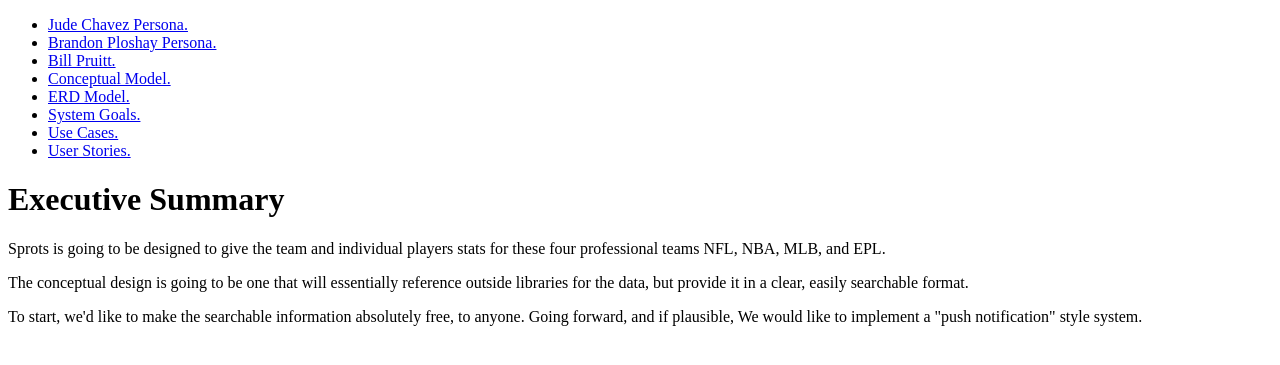
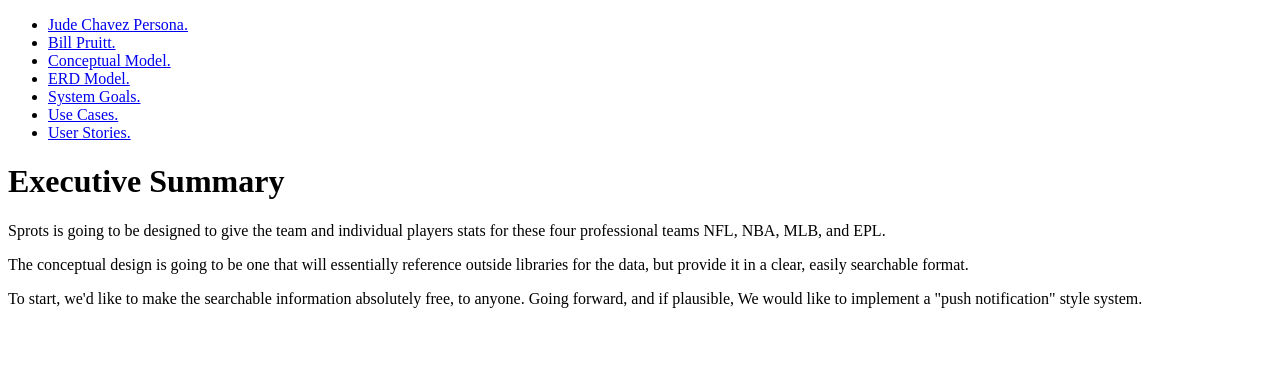
Before and after one commit to chrispaul3625/sprots, a PHP site: page / in a window 1280 px wide. Shown: the top 365 px of the page. Run offline with PHP 8.4, Linux system fonts and the light colour scheme.

Commit message:
deleted brandon from index.php, no longer need persona.
https://app.asana.com/0/84113659891085/85573252999751

```diff
--- a/public_html/epic/index.php
+++ b/public_html/epic/index.php
@@ -6,7 +6,6 @@
 	<body>
 		<ul>
 			<li><a href="personas/jude-chavez.php"> Jude Chavez Persona. </a>
-			<li><a href="personas/brandon-ploshay.php"> Brandon Ploshay Persona.</a></li>
 			<li><a href="personas/bill_pruitt.php"> Bill Pruitt.</a></li>
 			<li><a href="data-design/conceptual-model.php"> Conceptual Model.</a></li>
 			<li><a href="data-design/erd.php"> ERD Model.</a></li>
```
